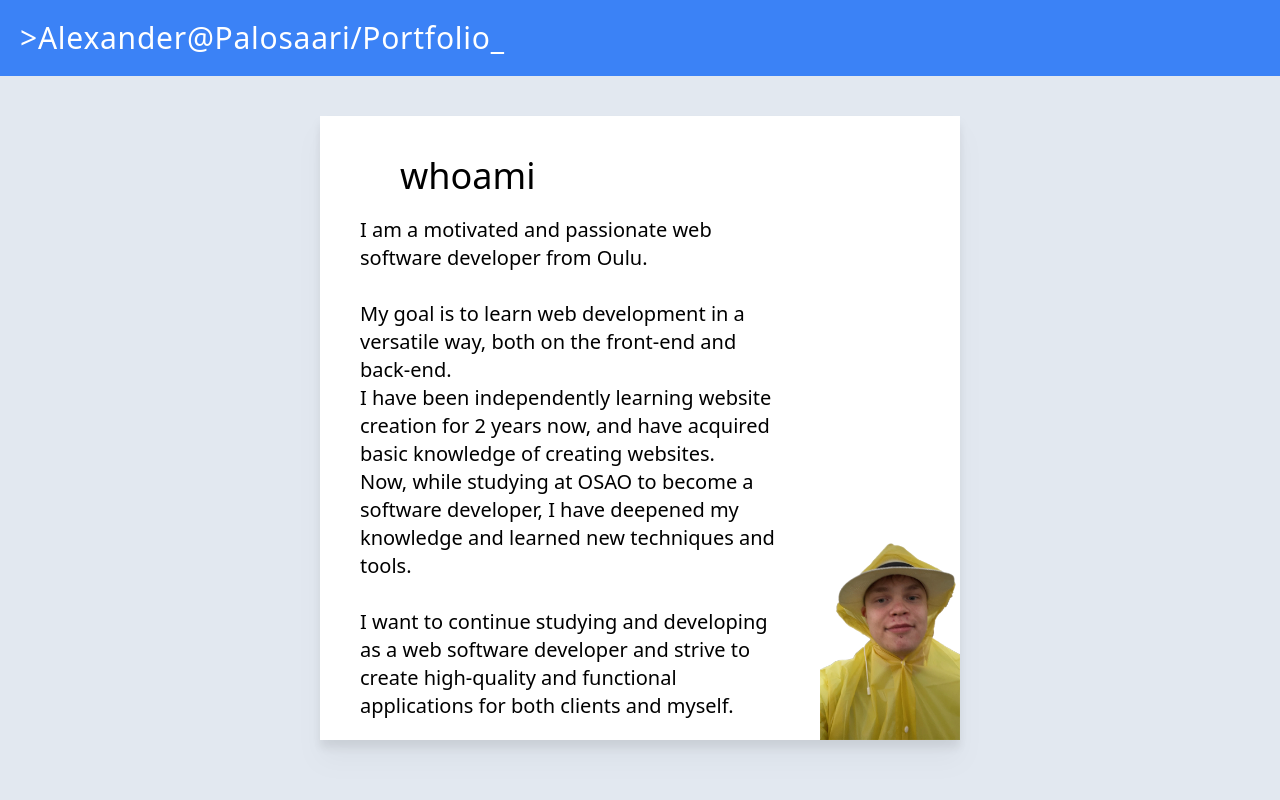
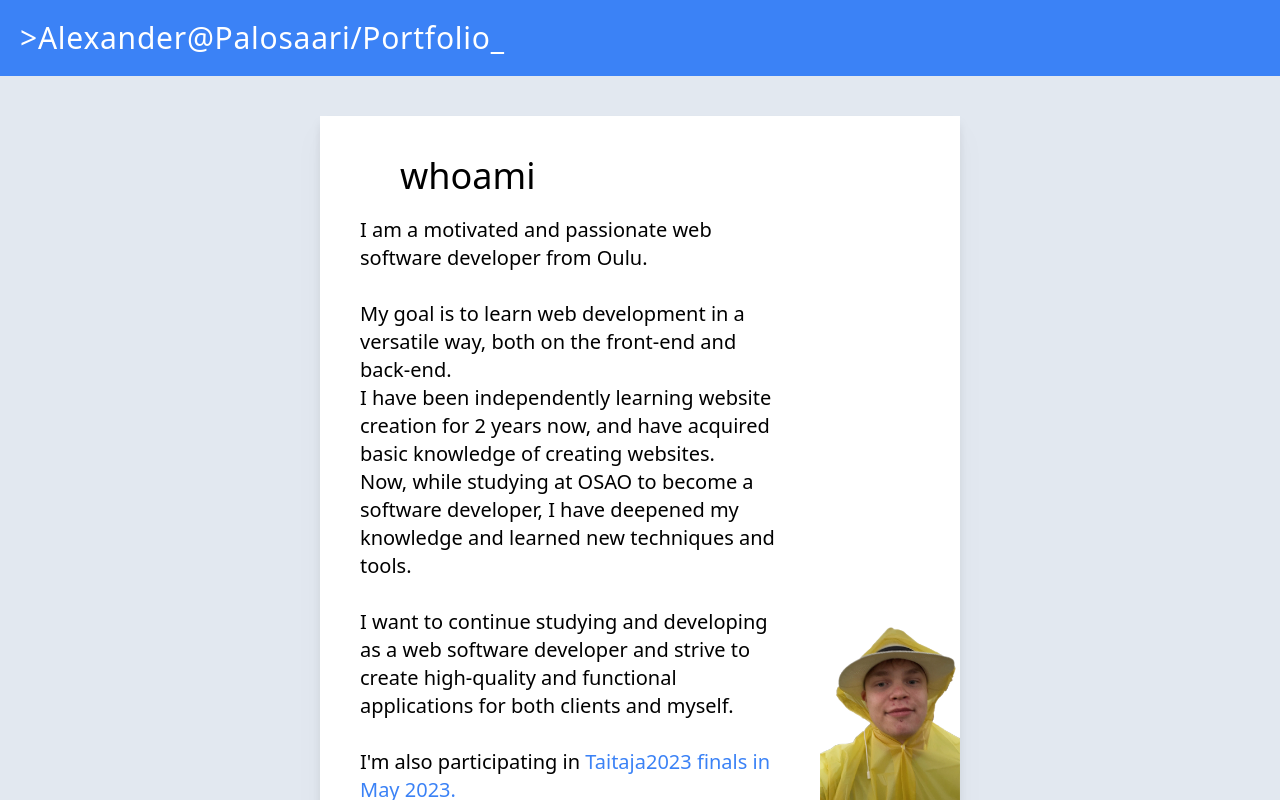
Before and after one commit to Alexxpalo/portfolio, a React (Create React App) app: page / in a window 1280 px wide. Shown: the top 800 px of the page. Built offline with nearby package versions, Linux system fonts and the light colour scheme.

Commit message:
Added taitaja2023 link

```diff
--- a/src/Pages/Home.jsx
+++ b/src/Pages/Home.jsx
@@ -25,7 +25,9 @@ function Home() {
                         My goal is to learn web development in a versatile way, both on the front-end and back-end.<br />
                         I have been independently learning website creation for 2 years now, and have acquired basic knowledge of creating websites.<br />
                         Now, while studying at OSAO to become a software developer, I have deepened my knowledge and learned new techniques and tools.<br /><br />
-                        I want to continue studying and developing as a web software developer and strive to create high-quality and functional applications for both clients and myself.</p>
+                        I want to continue studying and developing as a web software developer and strive to create high-quality and functional applications for both clients and myself.<br /> <br />
+                        I'm also participating in
+                        <a className="text-blue-500" href="https://taitaja2023.fi/en/skills-categories/information-and-communication-technology/206-web-design/"> Taitaja2023 finals in May 2023.</a></p>
                     <div className="self-end">
                         <img src="./profilepic.webp" alt="me" width="100%" height="100%" />
                     </div>
```
